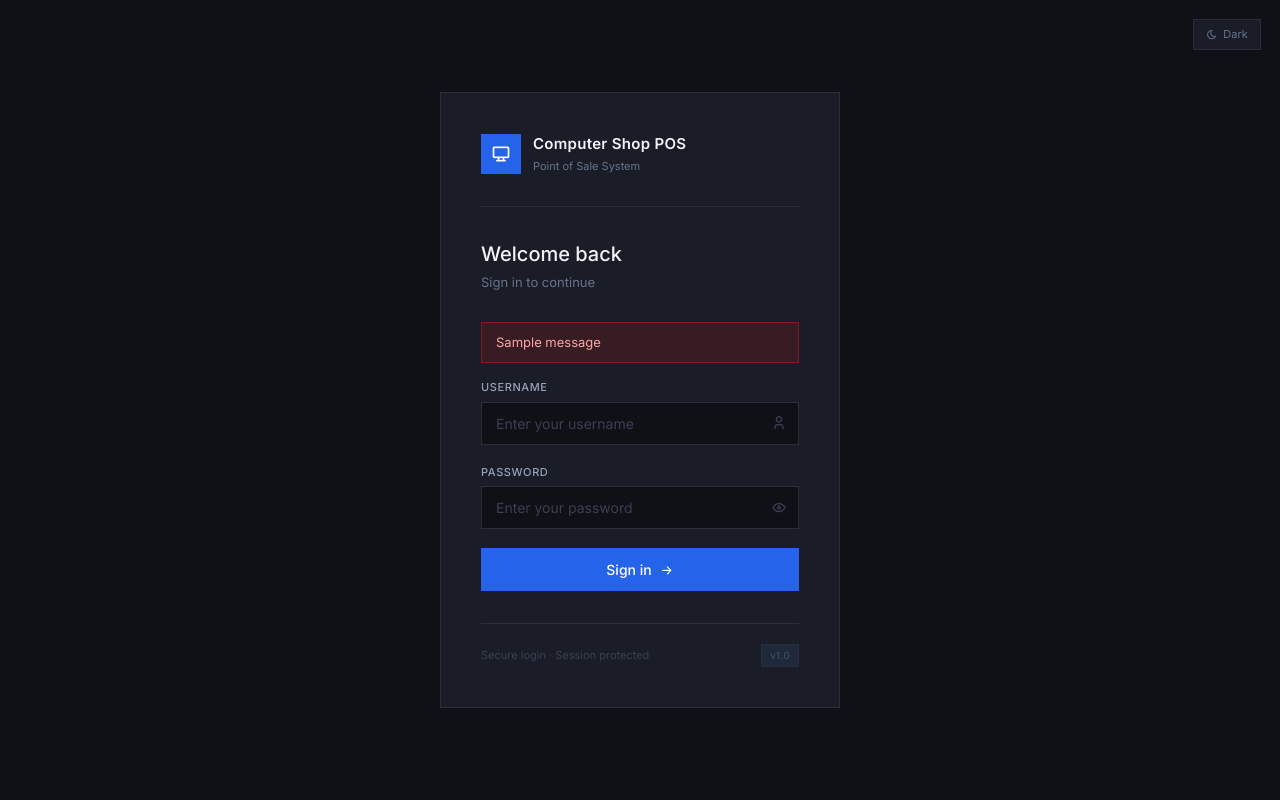
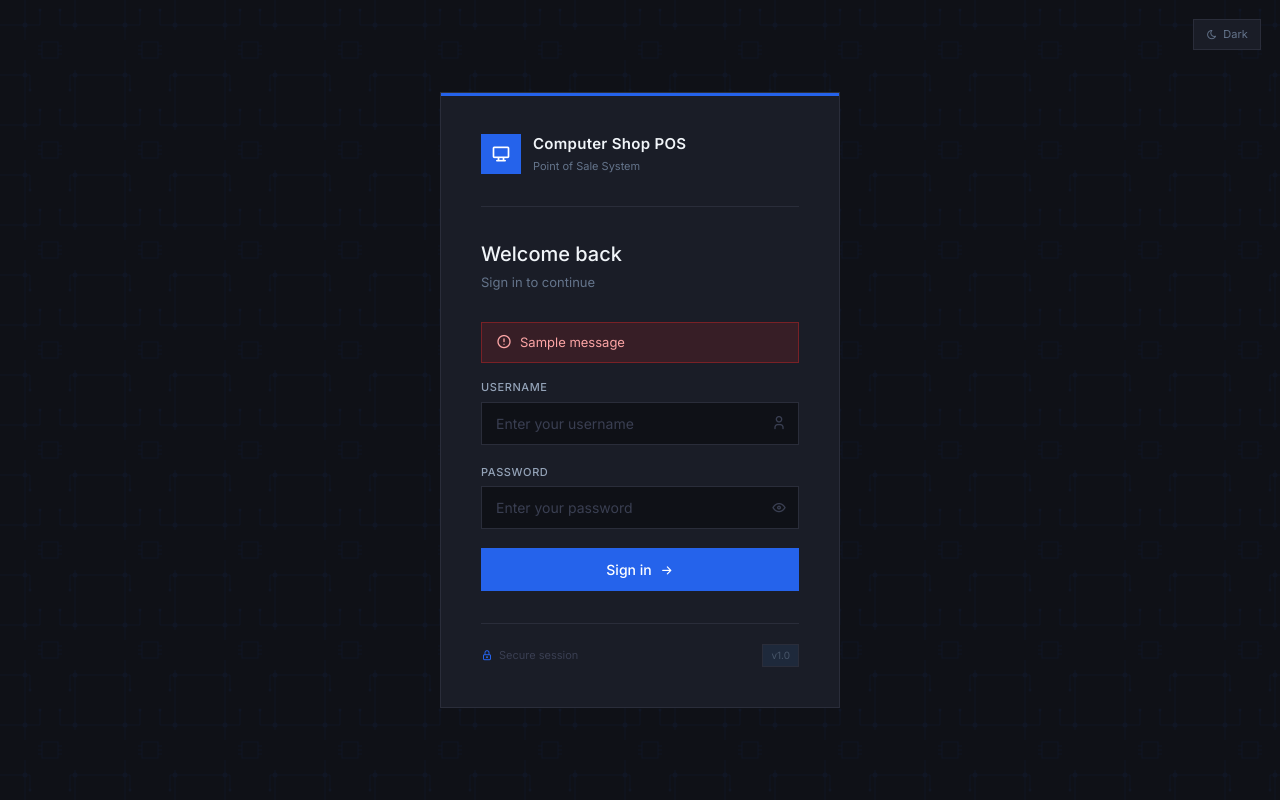
Before and after one commit to YashPareek925/computer_pos, a Flask app: page /login in a window 1280 px wide. Run offline with Flask 3, Linux system fonts and the light colour scheme; one stand-in notice (Sample message) is shown; some libraries are stand-ins or nearby versions.

Commit message:
Redesign login page with circuit board background and dashboard with color-coded cards

```diff
--- a/templates/login.html
+++ b/templates/login.html
@@ -1,8 +1,8 @@
 {% extends 'base.html' %}
 {% block title %}Login - Computer Shop POS{% endblock %}
 {% block page_title %}{% endblock %}
+
 {% block login_content %}
-
 <style>
   @import url('https://fonts.googleapis.com/css2?family=Inter:wght@400;500;600&display=swap');
 
@@ -44,9 +44,6 @@
     font-family: 'Inter', sans-serif;
     background: var(--bg-page);
     min-height: 100vh;
-    display: flex;
-    align-items: center;
-    justify-content: center;
     transition: background 0.2s;
   }
 
@@ -59,7 +56,20 @@
     position: relative;
     padding: 2rem;
     background: var(--bg-page);
+    overflow: hidden;
   }
+
+  /* Circuit Board SVG Background */
+  .circuit-bg {
+    position: absolute;
+    top: 0; left: 0;
+    width: 100%; height: 100%;
+    opacity: 0.06;
+    pointer-events: none;
+    z-index: 0;
+  }
+
+  :root.light .circuit-bg { opacity: 0.04; }
 
   .login-card {
     width: 100%;
@@ -67,7 +77,18 @@
     background: var(--bg-card);
     border: 0.5px solid var(--border-col);
     padding: 2.5rem;
+    position: relative;
+    z-index: 1;
     transition: background 0.2s, border-color 0.2s;
+  }
+
+  /* Blue top accent bar */
+  .login-card::before {
+    content: '';
+    position: absolute;
+    top: 0; left: 0;
+    width: 100%; height: 3px;
+    background: #2563eb;
   }
 
   .login-logo {
@@ -158,7 +179,10 @@
     color: var(--text-placeholder);
     font-size: 16px;
     cursor: pointer;
+    transition: color 0.15s;
   }
+
+  .field-icon:hover { color: var(--text-sub); }
 
   .login-btn {
     width: 100%;
@@ -192,6 +216,9 @@
   .footer-text {
     font-size: 11px;
     color: var(--text-placeholder);
+    display: flex;
+    align-items: center;
+    gap: 6px;
   }
 
   .footer-badge {
@@ -200,7 +227,6 @@
     background: var(--badge-bg);
     border: 0.5px solid var(--badge-border);
     color: var(--badge-text);
-    letter-spacing: 0.3px;
   }
 
   .theme-toggle {
@@ -218,6 +244,7 @@
     font-size: 11px;
     cursor: pointer;
     transition: border-color 0.15s;
+    z-index: 2;
   }
 
   .theme-toggle:hover {
@@ -226,22 +253,68 @@
   }
 
   .flash-error {
-    background: rgba(127, 29, 29, 0.3);
-    border: 0.5px solid #7f1d1d;
+    background: rgba(220, 38, 38, 0.15);
+    border: 0.5px solid rgba(220, 38, 38, 0.4);
     color: #fca5a5;
     font-size: 13px;
     padding: 10px 14px;
     margin-bottom: 1rem;
+    display: flex;
+    align-items: center;
+    gap: 8px;
   }
 </style>
 
-<div class="login-wrapper">
+<div class="login-wrapper" id="loginWrapper">
 
-  <button class="theme-toggle" onclick="toggleTheme()" id="themeBtn">
+  <!-- Circuit Board Background -->
+  <svg class="circuit-bg" xmlns="http://www.w3.org/2000/svg">
+    <defs>
+      <pattern id="circuit" x="0" y="0" width="100" height="100" patternUnits="userSpaceOnUse">
+        <!-- Horizontal lines -->
+        <line x1="0" y1="25" x2="40" y2="25" stroke="#2563eb" stroke-width="1"/>
+        <line x1="60" y1="25" x2="100" y2="25" stroke="#2563eb" stroke-width="1"/>
+        <line x1="0" y1="75" x2="30" y2="75" stroke="#2563eb" stroke-width="1"/>
+        <line x1="70" y1="75" x2="100" y2="75" stroke="#2563eb" stroke-width="1"/>
+        <!-- Vertical lines -->
+        <line x1="25" y1="0" x2="25" y2="40" stroke="#2563eb" stroke-width="1"/>
+        <line x1="25" y1="60" x2="25" y2="100" stroke="#2563eb" stroke-width="1"/>
+        <line x1="75" y1="0" x2="75" y2="30" stroke="#2563eb" stroke-width="1"/>
+        <line x1="75" y1="70" x2="75" y2="100" stroke="#2563eb" stroke-width="1"/>
+        <!-- Corner connectors -->
+        <line x1="40" y1="25" x2="40" y2="10" stroke="#2563eb" stroke-width="1"/>
+        <line x1="60" y1="25" x2="60" y2="10" stroke="#2563eb" stroke-width="1"/>
+        <line x1="30" y1="75" x2="30" y2="90" stroke="#2563eb" stroke-width="1"/>
+        <line x1="70" y1="75" x2="70" y2="90" stroke="#2563eb" stroke-width="1"/>
+        <!-- Nodes/dots -->
+        <circle cx="25" cy="25" r="2.5" fill="#2563eb"/>
+        <circle cx="75" cy="25" r="2.5" fill="#2563eb"/>
+        <circle cx="25" cy="75" r="2.5" fill="#2563eb"/>
+        <circle cx="75" cy="75" r="2.5" fill="#2563eb"/>
+        <circle cx="40" cy="10" r="1.5" fill="#2563eb"/>
+        <circle cx="60" cy="10" r="1.5" fill="#2563eb"/>
+        <circle cx="30" cy="90" r="1.5" fill="#2563eb"/>
+        <circle cx="70" cy="90" r="1.5" fill="#2563eb"/>
+        <!-- IC chip center -->
+        <rect x="42" y="42" width="16" height="16" fill="none" stroke="#2563eb" stroke-width="1"/>
+        <line x1="42" y1="46" x2="38" y2="46" stroke="#2563eb" stroke-width="1"/>
+        <line x1="42" y1="50" x2="38" y2="50" stroke="#2563eb" stroke-width="1"/>
+        <line x1="42" y1="54" x2="38" y2="54" stroke="#2563eb" stroke-width="1"/>
+        <line x1="58" y1="46" x2="62" y2="46" stroke="#2563eb" stroke-width="1"/>
+        <line x1="58" y1="50" x2="62" y2="50" stroke="#2563eb" stroke-width="1"/>
+        <line x1="58" y1="54" x2="62" y2="54" stroke="#2563eb" stroke-width="1"/>
+      </pattern>
+    </defs>
+    <rect width="100%" height="100%" fill="url(#circuit)"/>
+  </svg>
+
+  <!-- Theme Toggle -->
+  <button onclick="toggleTheme()" id="themeBtn" class="theme-toggle">
     <i class="ti ti-moon" id="themeIcon"></i>
     <span id="themeText">Dark</span>
   </button>
 
+  <!-- Login Card -->
   <div class="login-card">
 
     <div class="login-logo">
@@ -262,7 +335,10 @@
     {% with messages = get_flashed_messages(with_categories=true) %}
       {% if messages %}
         {% for category, message in messages %}
-          <div class="flash-error">{{ message }}</div>
+          <div class="flash-error">
+            <i class="ti ti-alert-circle" style="font-size:16px;flex-shrink:0;"></i>
+            {{ message }}
+          </div>
         {% endfor %}
       {% endif %}
     {% endwith %}
@@ -296,7 +372,10 @@
     </form>
 
     <div class="login-footer">
-      <span class="footer-text">Secure login &middot; Session protected</span>
+      <span class="footer-text">
+        <i class="ti ti-lock" style="font-size:12px;color:#2563eb;"></i>
+        Secure session
+      </span>
       <span class="footer-badge">v1.0</span>
     </div>
 
@@ -316,6 +395,7 @@ function toggleTheme() {
     icon.className = 'ti ti-moon';
     text.textContent = 'Dark';
   }
+  localStorage.setItem('theme', root.classList.contains('light') ? 'light' : 'dark');
 }
 
 function togglePwd() {
@@ -329,5 +409,14 @@ function togglePwd() {
     eye.className = 'ti ti-eye field-icon';
   }
 }
+
+window.addEventListener('DOMContentLoaded', () => {
+  const theme = localStorage.getItem('theme');
+  if (theme === 'light') {
+    document.documentElement.classList.add('light');
+    document.getElementById('themeIcon').className = 'ti ti-sun';
+    document.getElementById('themeText').textContent = 'Light';
+  }
+});
 </script>
 {% endblock %}
```
Also changed, not shown: templates/dashboard.html (+161 -145 lines).
